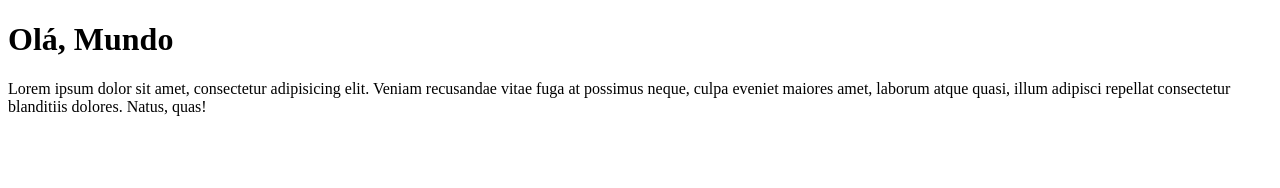
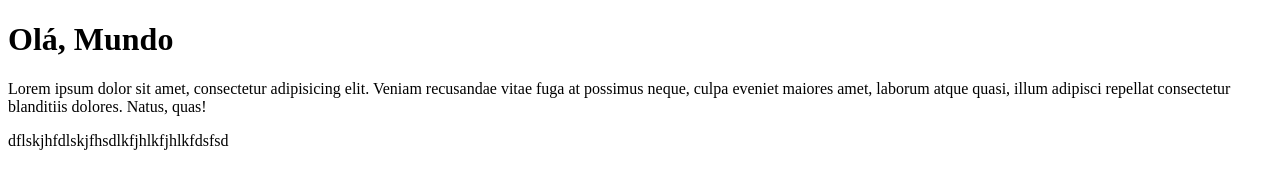
Before and after one commit to felipe-caue/Ola-Mundo, a plain HTML site: page SiteExemplo/index.html in a window 1280 px wide. Drawn offline with Linux system fonts and the light colour scheme.

Commit message:
Update index.html

```diff
--- a/SiteExemplo/index.html
+++ b/SiteExemplo/index.html
@@ -11,5 +11,6 @@
     <p>Lorem ipsum dolor sit amet, consectetur adipisicing elit. Veniam recusandae vitae fuga
         at possimus neque, culpa eveniet maiores amet, laborum atque quasi, illum
         adipisci repellat consectetur blanditiis dolores. Natus, quas!</p>
+    <p>dflskjhfdlskjfhsdlkfjhlkfjhlkfdsfsd</p>
 </body>
 </html>
```
